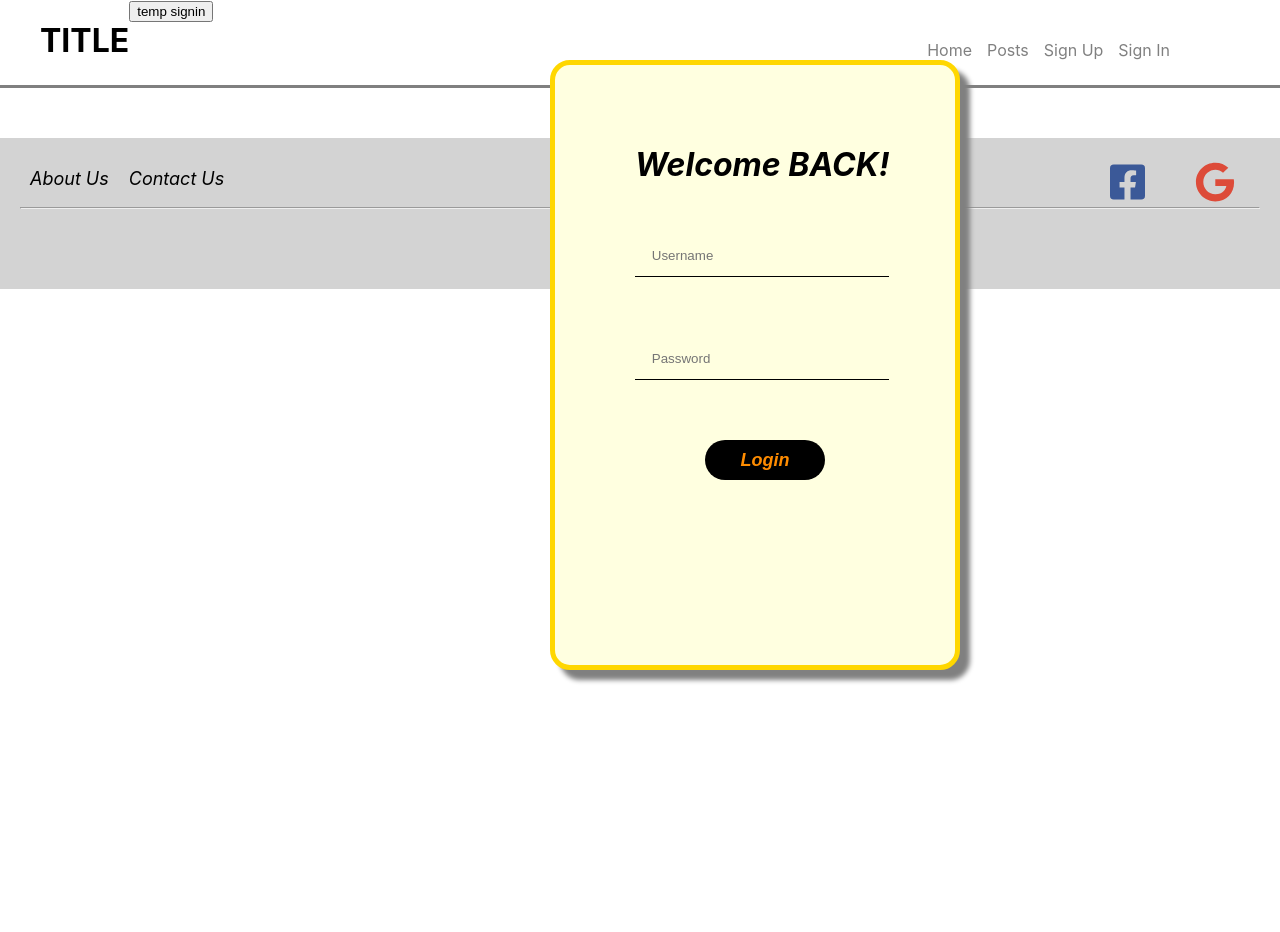
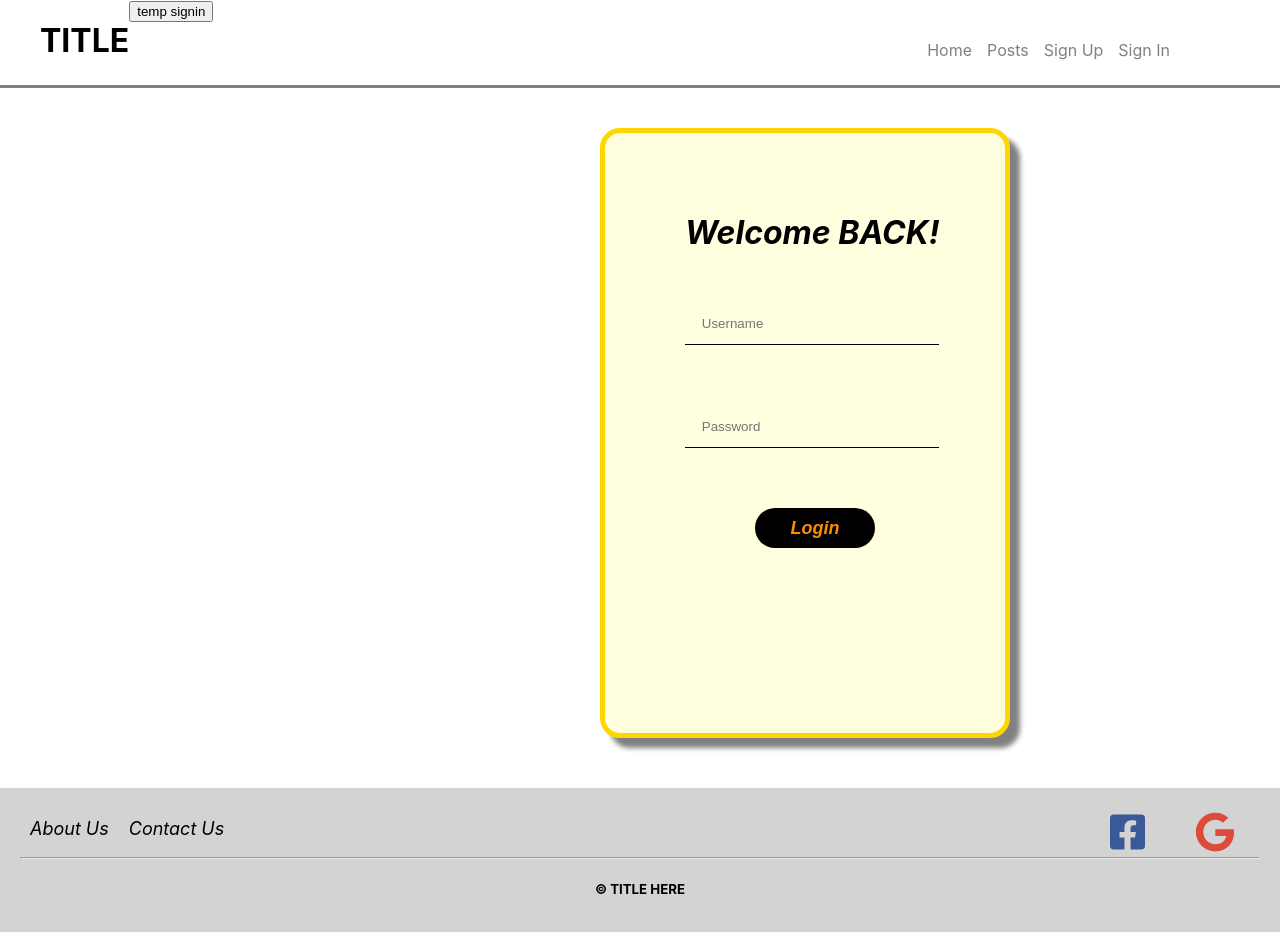
Before and after one commit to Sargunan1213/SafeZone-React-App, a React (Create React App) app: page /Login in a window 1280 px wide. Shown: the top 932 px of the page. Before the commit the page ends 800 px from the top, so only its background shows below. Built offline with nearby package versions, Linux system fonts and the light colour scheme.

Commit message:
changed formatting

```diff
--- a/src/react-components/Login/index.css
+++ b/src/react-components/Login/index.css
@@ -1,7 +1,9 @@
 .box1{
-    position: absolute;
+    /* position: absolute;
     top: 60px;
-    left:550px;
+    left:550px; */
+    margin-top: 40px;
+    margin-left: 600px;
     background-color: lightyellow;
     /* background-image: linear-gradient(to bottom right, black, deepskyblue);  */
     border:5px solid gold;
```
